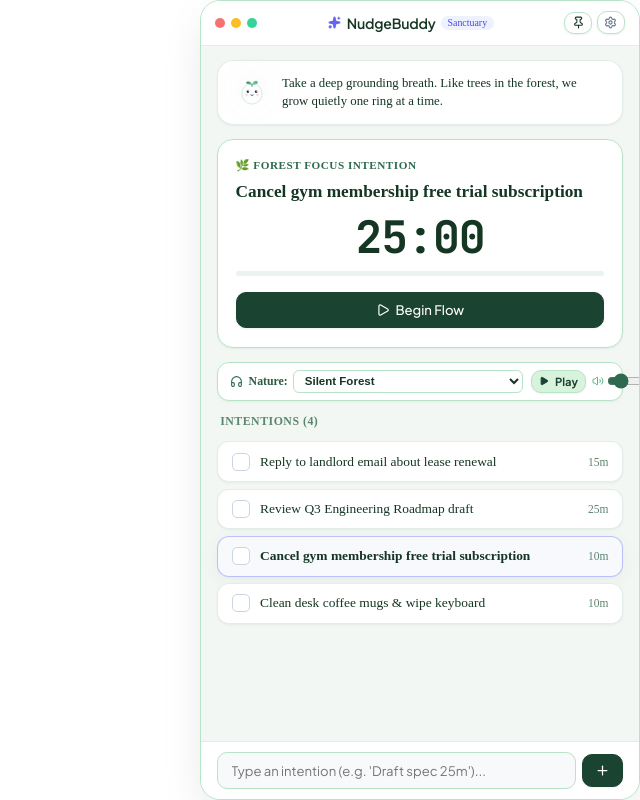
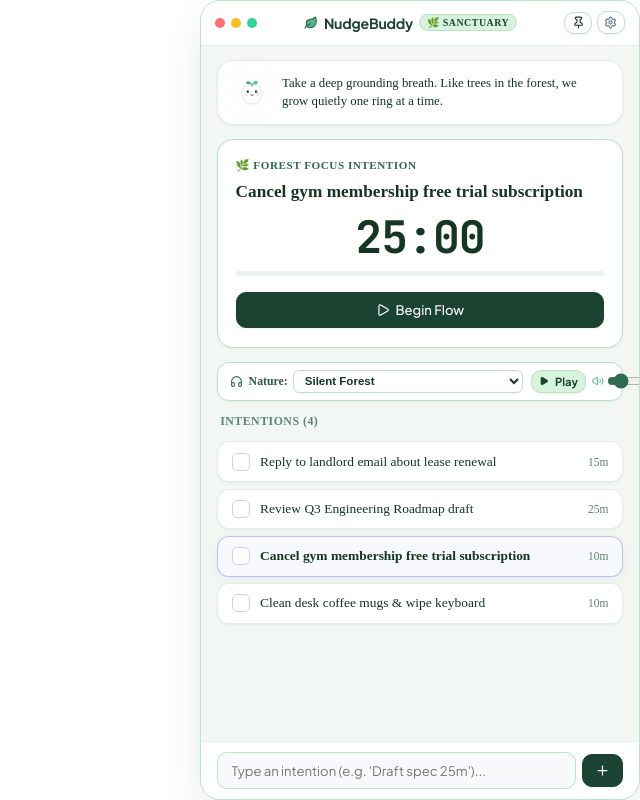
Before and after one commit to janiceho96/nudgebuddy, a React (Vite) app: page / in a window 1280 px wide. Shown: the whole page, without its empty margins (640-1280 px from the left). Built offline with nearby package versions, Linux system fonts and the light colour scheme.

Commit message:
feat(branding): make logo and Sanctuary badge green botanical aesthetic

```diff
--- a/src/App.tsx
+++ b/src/App.tsx
@@ -85,8 +85,8 @@ export function App() {
         <div style={{ display: 'flex', alignItems: 'center', gap: '0.4rem' }}>
           <MascotAvatar mood={state.agent.currentMood} size={28} />
           <div>
-            <span style={{ fontSize: '0.78rem', color: 'var(--text-main)', fontWeight: 600 }}>
-              {state.timer.status === 'running' ? `✨ ${formatMiniTimer(state.timer.remainingSeconds)}` : 'Sanctuary'}
+            <span style={{ fontSize: '0.78rem', color: '#1b4332', fontWeight: 700 }}>
+              {state.timer.status === 'running' ? `⚡ ${formatMiniTimer(state.timer.remainingSeconds)}` : '🌿 Sanctuary'}
             </span>
           </div>
         </div>
@@ -104,8 +104,8 @@ export function App() {
         onClick={() => setIsMouseInside(true)}
       >
         <MascotAvatar mood={state.agent.currentMood} size={24} />
-        <span className="tab-text">
-          {state.timer.status === 'running' ? `✨ ${formatMiniTimer(state.timer.remainingSeconds)}` : 'SANCTUARY'}
+        <span className="tab-text" style={{ color: '#1b4332', fontWeight: 700 }}>
+          {state.timer.status === 'running' ? `⚡ ${formatMiniTimer(state.timer.remainingSeconds)}` : '🌿 SANCTUARY'}
         </span>
         <span style={{ fontSize: '0.65rem' }}>◀</span>
       </div>
@@ -117,8 +117,8 @@ export function App() {
       >
         <div style={{ display: 'flex', alignItems: 'center', gap: '0.4rem' }}>
           <MascotAvatar mood={state.agent.currentMood} size={26} />
-          <span style={{ fontSize: '0.78rem', fontWeight: 600 }}>
-            {state.timer.status === 'running' ? `✨ ${formatMiniTimer(state.timer.remainingSeconds)}` : 'Sanctuary'}
+          <span style={{ fontSize: '0.78rem', fontWeight: 700, color: '#1b4332' }}>
+            {state.timer.status === 'running' ? `⚡ ${formatMiniTimer(state.timer.remainingSeconds)}` : '🌿 Sanctuary'}
           </span>
         </div>
         <div style={{ fontSize: '0.72rem', color: 'var(--text-muted)', maxWidth: '130px', whiteSpace: 'nowrap', overflow: 'hidden', textOverflow: 'ellipsis' }}>
--- a/src/components/Layout/MacOSHeader.tsx
+++ b/src/components/Layout/MacOSHeader.tsx
@@ -1,6 +1,6 @@
 import React from 'react';
 import { HoverHideMode } from '../../types';
-import { Settings, Sparkles, Minimize2, Pin, Eye } from 'lucide-react';
+import { Settings, Leaf, Sparkles, Minimize2, Pin, Eye } from 'lucide-react';
 
 interface MacOSHeaderProps {
   isWideMode: boolean;
@@ -60,11 +60,11 @@ export const MacOSHeader: React.FC<MacOSHeaderProps> = ({
         />
       </div>
 
-      <div className="header-title-badge">
-        <Sparkles size={13} color="#6366f1" fill="#6366f1" />
-        <span style={{ fontFamily: 'var(--font-sans)', fontSize: '0.88rem', fontWeight: 600, letterSpacing: '-0.2px' }}>NudgeBuddy</span>
-        <span style={{ fontSize: '0.62rem', background: '#eef2ff', color: '#4f46e5', padding: '0.1rem 0.4rem', borderRadius: '10px', fontWeight: 500 }}>
-          Sanctuary
+      <div className="header-title-badge" style={{ display: 'flex', alignItems: 'center', gap: '0.35rem' }}>
+        <Leaf size={14} color="#2d6a4f" fill="#52b788" />
+        <span style={{ fontFamily: 'var(--font-sans)', fontSize: '0.88rem', fontWeight: 700, color: '#1b4332', letterSpacing: '-0.2px' }}>NudgeBuddy</span>
+        <span style={{ fontSize: '0.62rem', background: '#d8f3dc', color: '#1b4332', border: '1px solid #b7e4c7', padding: '0.12rem 0.45rem', borderRadius: '10px', fontWeight: 700, letterSpacing: '0.5px' }}>
+          🌿 SANCTUARY
         </span>
       </div>
 
```
